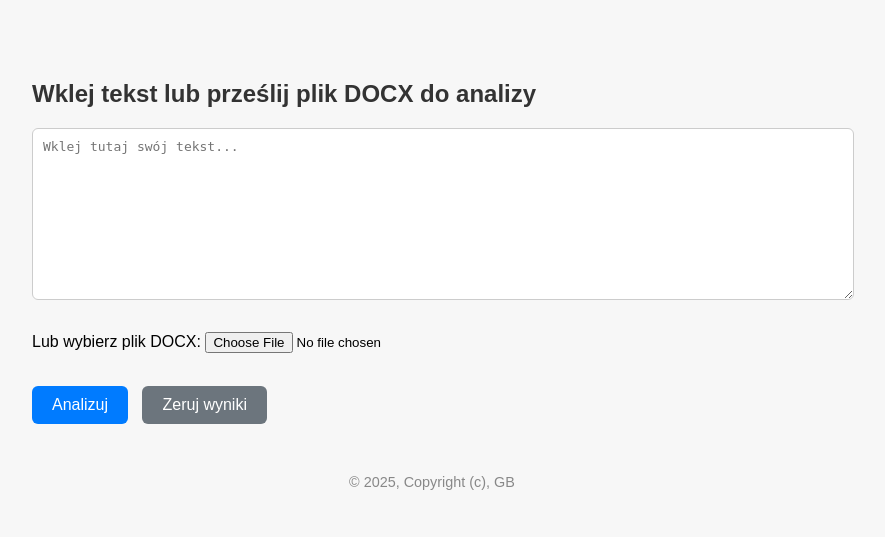
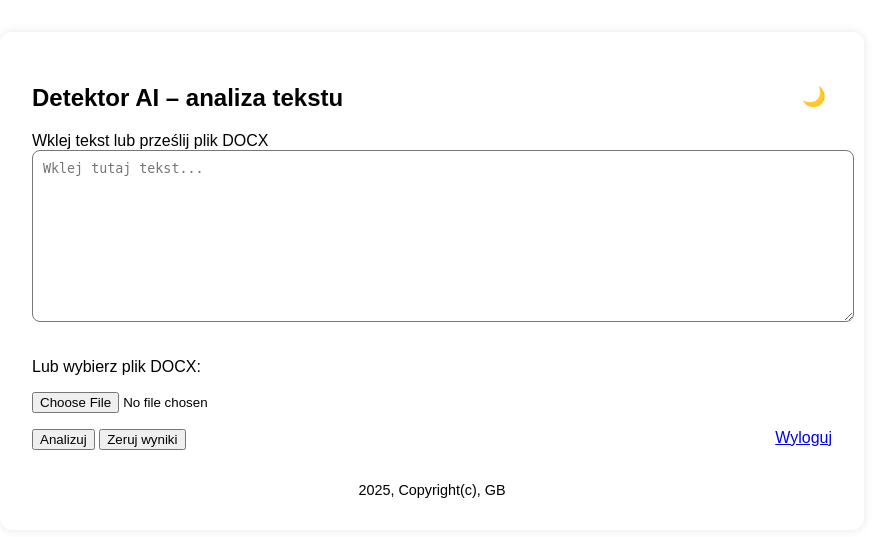
Before and after one commit to GregRybnik/ai-detektor, a Flask app: page / in a window 1280 px wide. Shown: the top 537 px of the page, without its empty margins (208-1093 px from the left). Run offline with Flask 3, Linux system fonts and the light colour scheme; the visitor is signed in with stand-in values (Sample User, id 1).

Commit message:
Dodano tryb ciemny/jasny z przełącznikiem

```diff
--- a/templates/index.html
+++ b/templates/index.html
@@ -2,97 +2,104 @@
 <html lang="pl">
 <head>
     <meta charset="UTF-8">
-    <title>Analiza tekstu – AI czy człowiek?</title>
+    <title>Detektor AI – Analiza Tekstu</title>
     <style>
         body {
             font-family: Arial, sans-serif;
-            margin: 40px auto;
+            background-color: white;
+            color: black;
+            transition: all 0.3s ease;
+        }
+        .container {
             max-width: 800px;
-            background-color: #f7f7f7;
-            padding: 20px;
-            border-radius: 10px;
-        }
-        h2 {
-            color: #333;
+            margin: 2rem auto;
+            background: #fff;
+            padding: 2rem;
+            border-radius: 12px;
+            box-shadow: 0 0 10px rgba(0, 0, 0, 0.1);
         }
         textarea {
             width: 100%;
+            height: 150px;
             padding: 10px;
-            font-size: 1em;
-            border: 1px solid #ccc;
-            border-radius: 6px;
+            margin-bottom: 1rem;
+            border-radius: 8px;
         }
         input[type="file"] {
-            margin-top: 10px;
+            margin-bottom: 1rem;
         }
-        button {
-            margin-top: 15px;
-            background-color: #007bff;
-            color: white;
-            padding: 10px 20px;
-            font-size: 1em;
-            border: none;
-            border-radius: 6px;
-            cursor: pointer;
+        .dark-mode {
+            background-color: #121212;
+            color: #f1f1f1;
         }
-        button:hover {
-            background-color: #0056b3;
+        .dark-mode textarea,
+        .dark-mode input[type="file"] {
+            background-color: #1e1e1e;
+            color: #fff;
+            border: 1px solid #444;
         }
-        .reset-button {
-            background-color: #6c757d;
-            margin-left: 10px;
-        }
-        .reset-button:hover {
-            background-color: #5a6268;
-        }
-        .wynik {
-            margin-top: 30px;
-            padding: 15px;
-            border-radius: 6px;
-            font-size: 1.2em;
+        .result {
             font-weight: bold;
-        }
-        .green {
-            background-color: #d4edda;
-            color: #155724;
-        }
-        .red {
-            background-color: #f8d7da;
-            color: #721c24;
-        }
-        .stats {
-            margin-top: 10px;
-            font-size: 0.95em;
-            color: #555;
+            margin-top: 1rem;
         }
         footer {
-            margin-top: 50px;
             text-align: center;
-            color: #888;
+            margin-top: 2rem;
             font-size: 0.9em;
+        }
+        #toggle-theme {
+            float: right;
+            background: none;
+            border: none;
+            font-size: 1.2em;
+            cursor: pointer;
         }
     </style>
 </head>
 <body>
-    <h2>Wklej tekst lub prześlij plik DOCX do analizy</h2>
-    <form method="post" enctype="multipart/form-data">
-        <textarea name="text" rows="10" placeholder="Wklej tutaj swój tekst...">{{ text }}</textarea><br><br>
-        <label>Lub wybierz plik DOCX:</label>
-        <input type="file" name="file"><br><br>
-        <button type="submit">Analizuj</button>
-        <button type="submit" name="clear" value="1" class="reset-button">Zeruj wyniki</button>
-    </form>
+    <div class="container">
+        <form method="POST" enctype="multipart/form-data">
+            <button id="toggle-theme">🌙</button>
+            <h2>Detektor AI – analiza tekstu</h2>
 
-    {% if wynik %}
-        <div class="wynik {{ kolor }}">{{ wynik }}</div>
-        <div class="stats">
-            <p><strong>Perplexity:</strong> {{ perplexity }}</p>
-            <p><strong>Burstiness:</strong> {{ burstiness }}</p>
-        </div>
-    {% endif %}
+            <label for="text">Wklej tekst lub prześlij plik DOCX</label>
+            <textarea name="text" placeholder="Wklej tutaj tekst...">{{ text }}</textarea>
 
-    <footer>
-        © 2025, Copyright (c), GB
-    </footer>
+            <p>Lub wybierz plik DOCX:</p>
+            <input type="file" name="file" accept="application/vnd.openxmlformats-officedocument.wordprocessingml.document">
+
+            <div>
+                <button type="submit">Analizuj</button>
+                <button type="submit" name="clear" value="1">Zeruj wyniki</button>
+                <a href="/logout" style="float:right">Wyloguj</a>
+            </div>
+
+            {% if wynik %}
+                <p class="result" style="color: {{ kolor }}">Wynik analizy: {{ wynik }}</p>
+                <p>Perplexity: {{ perplexity }}</p>
+                <p>Burstiness: {{ burstiness }}</p>
+            {% endif %}
+        </form>
+
+        <footer>
+            2025, Copyright(c), GB
+        </footer>
+    </div>
+
+    <script>
+        const userPrefersDark = localStorage.getItem("theme") === "dark";
+        if (userPrefersDark) {
+            document.body.classList.add("dark-mode");
+            document.getElementById("toggle-theme").innerText = "☀️";
+        }
+
+        document.getElementById("toggle-theme").addEventListener("click", function(e) {
+            e.preventDefault();
+            document.body.classList.toggle("dark-mode");
+            const isDark = document.body.classList.contains("dark-mode");
+            localStorage.setItem("theme", isDark ? "dark" : "light");
+            this.innerText = isDark ? "☀️" : "🌙";
+        });
+    </script>
 </body>
 </html>
```
